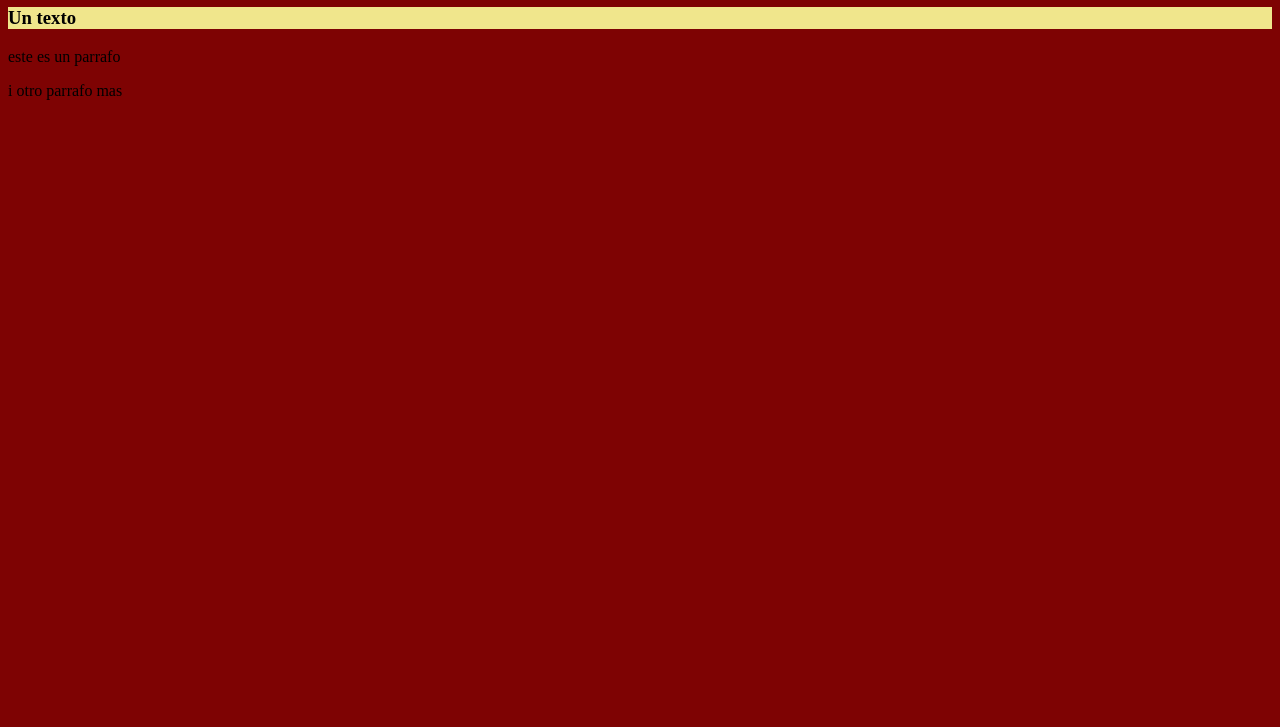
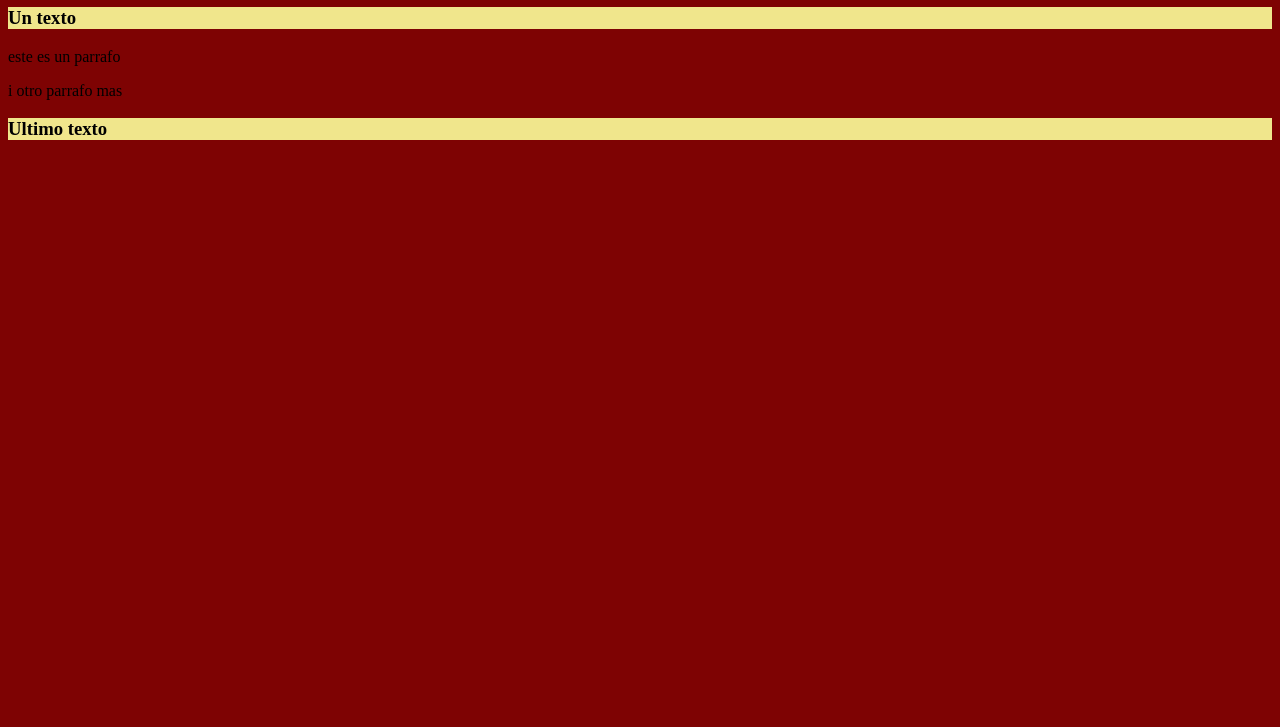
Before and after one commit to Ellesmeria/proyecto1, a plain HTML site: page index.html in a window 1280 px wide. Shown: the part 73-800 px from the top of the page. Drawn offline with Linux system fonts and the light colour scheme.

Commit message:
qurto commit

```diff
--- a/index.html
+++ b/index.html
@@ -12,5 +12,6 @@
     <h3>Un texto </h3>
     <p>este es un parrafo</p>
     <p>i otro parrafo mas</p>
+    <h3>Ultimo texto</h3>
 </body>
 </html>
```
